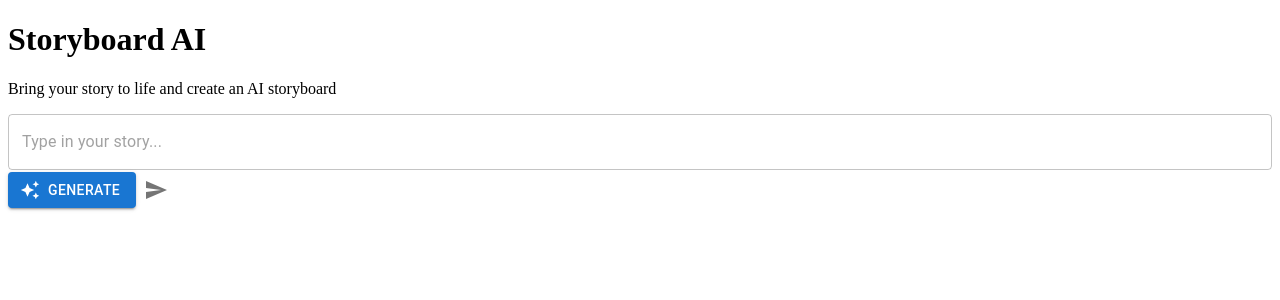
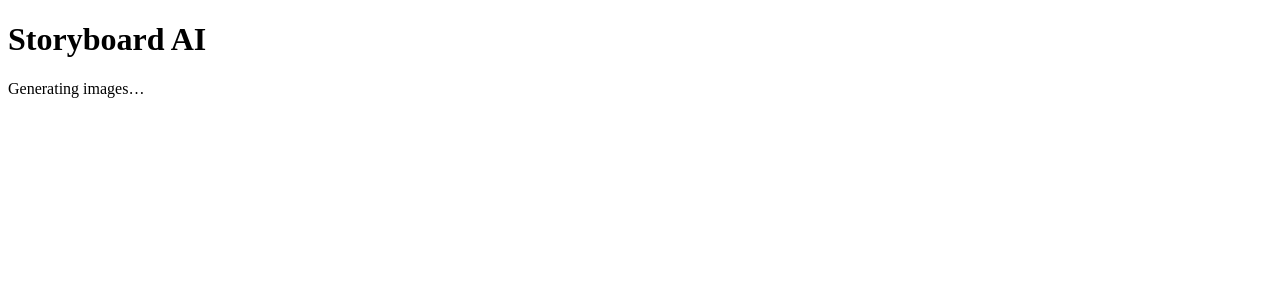
Before and after one commit to Zion-Dev1/storyboard-ai, a React (Vite) app in the folder client/: page /board in a window 1280 px wide. Shown: the top 300 px of the page. Built offline with nearby package versions, Linux system fonts and the light colour scheme.

Commit message:
now display each image when generated

```diff
--- a/client/src/App.tsx
+++ b/client/src/App.tsx
@@ -6,8 +6,8 @@ const App = () => {
   return (
     <BrowserRouter>
       <Routes>
-        <Route path="/board" element={<HomeScreen />} />
-        <Route path="/" element={<StoryboardScreen />} />
+        <Route path="/" element={<HomeScreen />} />
+        <Route path="/board" element={<StoryboardScreen />} />
       </Routes>
     </BrowserRouter>
   );
--- a/client/src/components/StoryInput.tsx
+++ b/client/src/components/StoryInput.tsx
@@ -42,7 +42,7 @@ const StoryInput = () => {
       ></TextField>
 
       <Button
-        variant="contained"
+
         onClick={generateStory}
         startIcon={isGenerating ? <CircularProgress /> : <AutoAwesome />}
       >
--- a/client/src/pages/Storyboard.tsx
+++ b/client/src/pages/Storyboard.tsx
@@ -1,24 +1,38 @@
 import { useEffect } from "react";
 import generateImages from "../services/generateImagesApi";
 import retreiveImageModelKey from "../utils/retreiveImageModelKey";
+import useStoryInputStore from "../store/storyInputStore";
+import useImagesStore from "../store/imagesStore";
 
 const StoryboardScreen = () => {
+  const { story } = useStoryInputStore();
+  const { images, addImage } = useImagesStore();
+
   useEffect(() => {
     (async () => {
+      if (!story || story.length === 0) return;
+
       const key = await retreiveImageModelKey();
-      console.log(
-        await generateImages(
-          "The figure descends a winding path, their boots crunching on fallen leaves and loose stones",
-          key
-        )
-      );
+
+      for (const sentence of story) {
+        try {
+          const imageUrl = await generateImages(sentence, key);
+          console.log(sentence);
+          addImage(imageUrl);
+        } catch (err) {
+          console.error("Error generating image for sentence:", sentence, err);
+        }
+      }
     })();
-  }, []);
+  }, [story, addImage]);
 
   return (
     <>
       <h1>Storyboard AI</h1>
-      <p>Present</p>
+      <p>Generating images…</p>
+      {images.map((img, index) => (
+        <img key={index} src={img} alt={`Scene ${index + 1}`} />
+      ))}
     </>
   );
 };
--- a/client/src/services/generateImagesApi.ts
+++ b/client/src/services/generateImagesApi.ts
@@ -2,11 +2,12 @@ import getHeaders from "../utils/getHeaders";
 
 const endpointUrl = "https://modelslab.com/api/v7/images/text-to-image";
 
-async function generateImages(story:string, imageModelKey: string) {
+async function generateImages(scene: string, imageModelKey: string) {
   try {
     const requestBody = {
       prompt:
-        "You are a cinematic illustrator. You will be given a short sentence. Generate a unique image that clearly visualizes the scene described. It should focus on the key characters, places, and actions mentioned in that sentence. Do not add text, captions, or numbers to the image. Use a consistent art style that matches the tone of the story. Ensure the image is detailed and visually engaging, suitable for a storyboard format. The sentence is: A lone figure stands on a cliff, wind whipping their cloak, as the sun sets behind jagged mountains. ",
+        "You are a cinematic illustrator. You will be given a short sentence. Generate a unique image that clearly visualizes the scene described. It should focus on the key characters, places, and actions mentioned in that sentence. Do not add text, captions, or numbers to the image. Use a consistent art style that matches the tone of the story. Ensure the image is detailed and visually engaging, suitable for a storyboard format. The sentence is: " +
+        scene,
       model_id: "imagen-4",
       aspect_ratio: "1:1",
       key: imageModelKey,
@@ -27,7 +28,7 @@ async function generateImages(story:string, imageModelKey: string) {
     }
 
     const result = await response.json();
-    return result;
+    return result.output[0];
   } catch (e) {
     console.error("Error making API request:", (e as Error).message);
     throw e;
```
Also changed, not shown: 2 other files (tests, documents, lock files or other folders).
